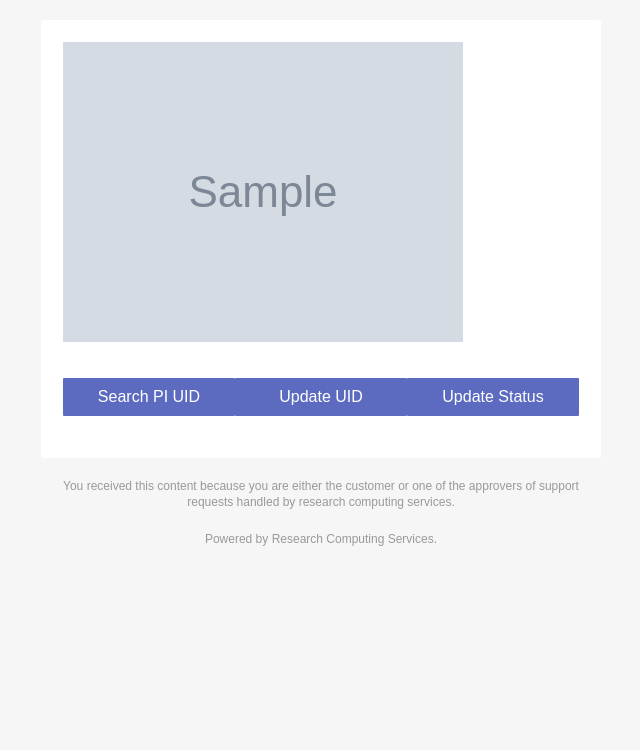
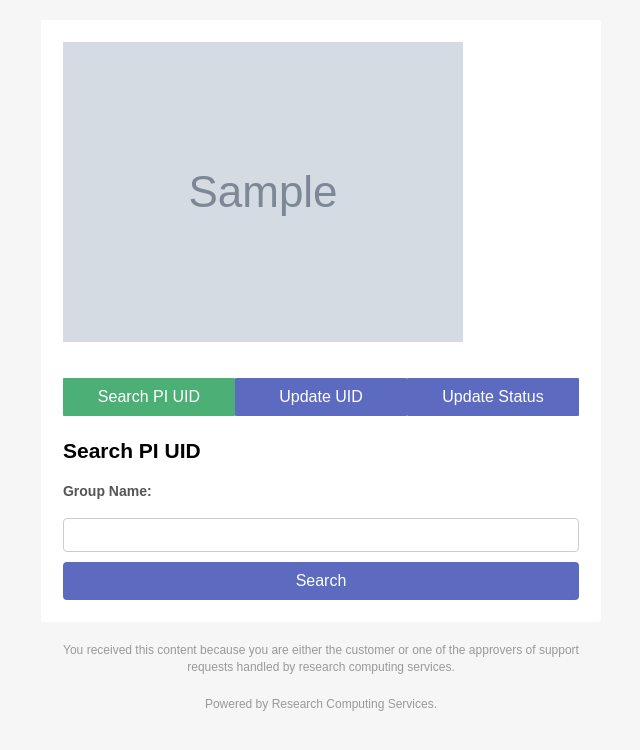
Before and after one commit to uvarc/uvarc-unified-service, a Flask app: template app/templates/index.html in a window 1280 px wide. Shown: the top 750 px of the page, without its empty margins (319-959 px from the left). Run offline with Flask 2, Linux system fonts and the light colour scheme; the template is opened without the code that fills it: most values are stand-ins (such as "Sample title", 1, 10 or a date in 2020); grey boxes marked "Sample" are stand-in pictures; parts of the project's set-up code (start-up, migrations or seed data) failed here and were passed over.

Commit message:
some_fixes

```diff
--- a/app/templates/index.html
+++ b/app/templates/index.html
@@ -137,6 +137,10 @@
 </body>
 
 <script>
+    $(document).ready(function() {
+        showForm(0);  // This will make the first tab default
+    });
+
     function showForm(tabIndex) {
         // Hide all forms
         const forms = document.querySelectorAll('.tab-content');
@@ -152,6 +156,10 @@
 
         // Add active class to the clicked tab button
         tabButtons[tabIndex].classList.add('active');
+        const activeForm = forms[tabIndex].querySelector('form');
+        if (activeForm) {
+            activeForm.reset();
+        }
     }
 
     $('#search_form').submit(function(event) {
@@ -169,13 +177,13 @@
             success: function(response) {
                 const data = response[0];
                 if (data.is_owner_set) {
-                    $('#response').html('<div style="color: green; color: red;font-style: italic; font-size: 15px;">Owner UID: ' + data.owner_uid + '</div>');
+                    $('#response').html('<div style="color: green;font-style: italic; font-size: 15px;">Owner UID: ' + data.owner_uid + '</div>');
                } else {
-                    $('#response').html('<div style="color: orange; color: red;font-style: italic; font-size: 15px;">No owner set for the group.</div>');
+                    $('#response').html('<div style="color: orange;font-style: italic; font-size: 15px;">No owner set for the group.</div>');
                 }
             },
             error: function(xhr, status, error) {
-                $('#response').html('<div style="color: red; color: red;font-style: italic; font-size: 15px;">An error occurred while searching.</div>');
+                $('#response').html('<div style="color: red;font-style: italic; font-size: 15px;">An error occurred while searching.</div>');
             }
         });
     });
@@ -193,7 +201,7 @@
             contentType: 'application/json',
             data: JSON.stringify(data),
             success: function(response) {
-                $('#updateResponse').html('<p style="color: green; color: red;font-style: italic; font-size: 15px;">' + response.message + '</p>');
+                $('#updateResponse').html('<p style="color: green;font-style: italic; font-size: 15px;">' + response.message + '</p>');
             },
             error: function(xhr, status, error) {
                 var errorMessage = xhr.responseJSON ? xhr.responseJSON.message : 'An error occurred';
@@ -210,10 +218,10 @@
             type: 'POST',
             data: formData,
             success: function(response) {
-                $('#message').html('<div style="color: green; color: red;font-style: italic; font-size: 15px;">' + response.message + '</div>');
+                $('#message').html('<div style="color: green; font-style: italic; font-size: 15px;">' + response.message + '</div>');
             },
             error: function(xhr, status, error) {
-                $('#message').html('<div style="color: red; color: red;font-style: italic; font-size: 15px;">An error occurred.</div>');
+                $('#message').html('<div style="color: red; font-style: italic; font-size: 15px;">An error occurred.</div>');
             }
         });
     });
--- a/app/ticket_requests/endpoints.py
+++ b/app/ticket_requests/endpoints.py
@@ -76,7 +76,11 @@ class AdminPagesEndPoint(Resource):
         try:
             response = GeneralSupportRequestManager().update_resource_request_status(request.form)
             print(response)
-            return jsonify({'message': 'Resource request status updated successfully!'}), 200
+            if response.get("ResponseMetadata", {}).get("HTTPStatusCode") == 200:
+                return {'message': 'Resource request status updated successfully!'}, 200
+            else:
+                return {'message': 'Resource request update failed.', 'details': response}, 400
+
         except Exception as e:
             print(e)
             return jsonify({'message': 'An error occurred during resource request update.'}), 500
```
